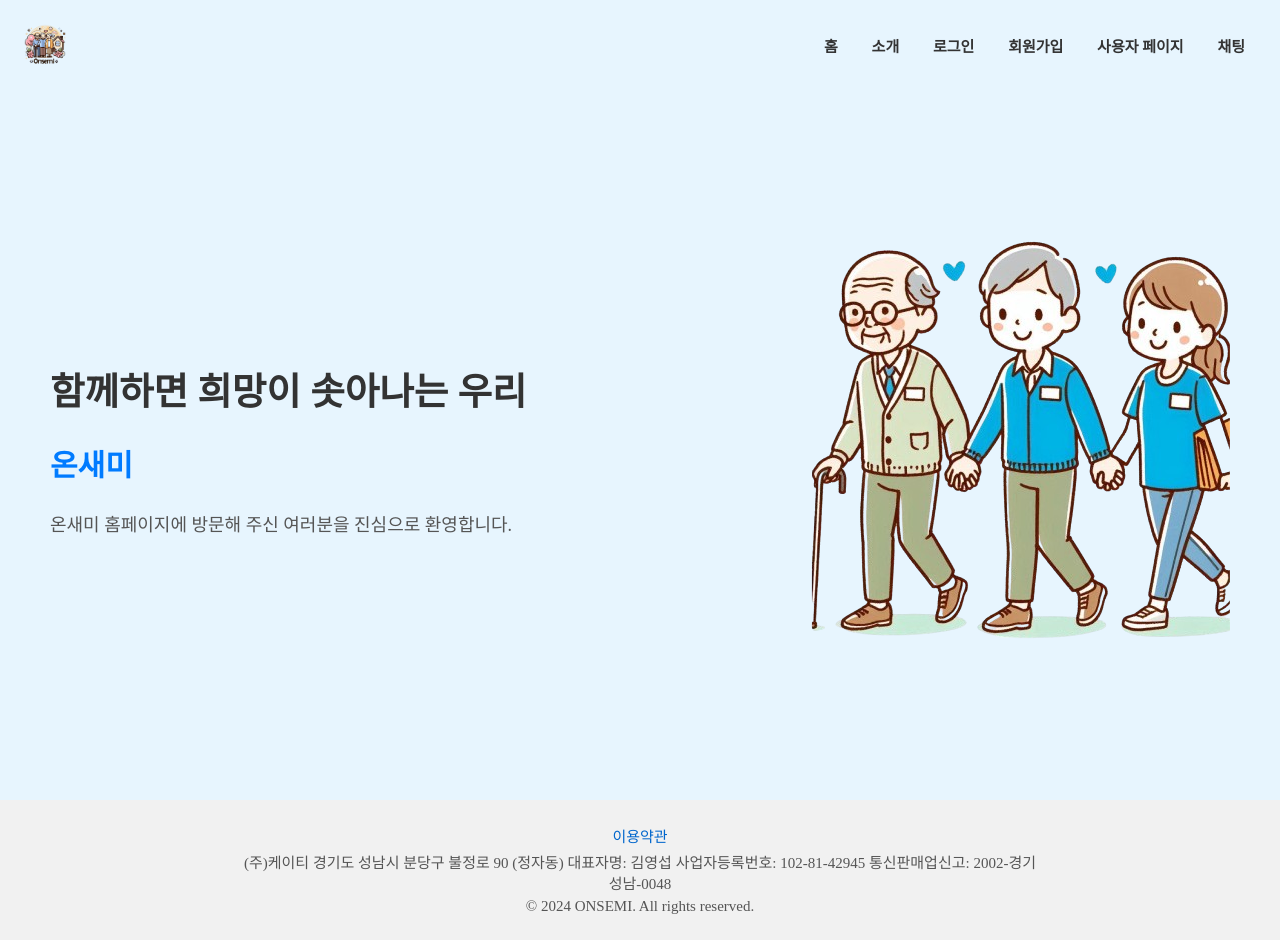
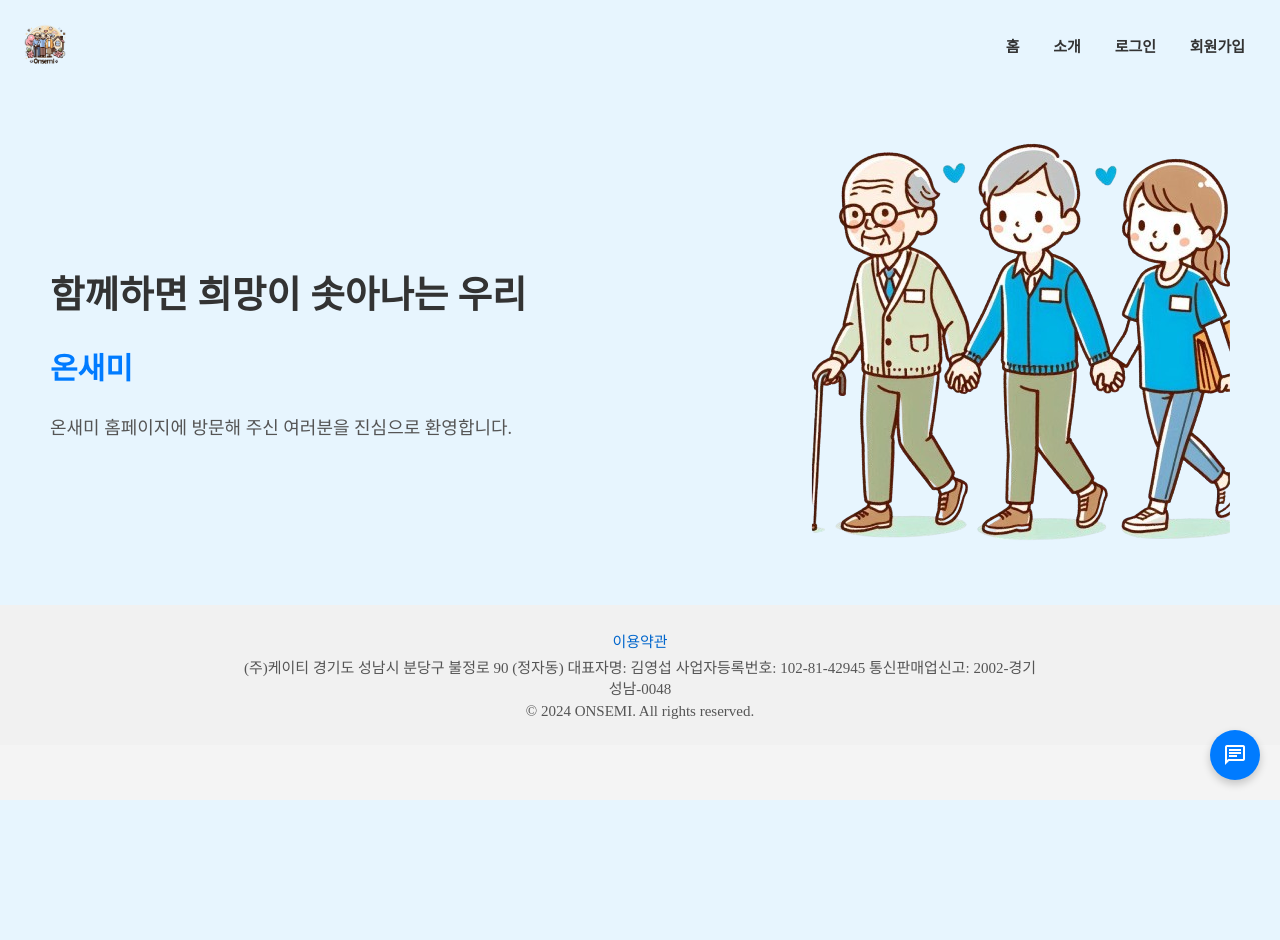
Before and after one commit to hyunjin1999/ONSEMI, a Django app: template main_app/templates/page/index.html in a window 1280 px wide. After the commit the page ends 800 px from the top, so only its background shows below. Run offline with Django 3.2, Linux system fonts and the light colour scheme; the template is opened without the code that fills it, so the values that code supplies are empty; some web fonts are replaced.

Commit message:
feat:메인페이지 수정(챗봇)

```diff
--- a/blog_app/views/notice_list_views.py
+++ b/blog_app/views/notice_list_views.py
@@ -1,10 +1,8 @@
 from blog_app.models import *
 from django.shortcuts import render, get_object_or_404
 from django.contrib.auth.decorators import login_required
-
+from django.shortcuts import render
 @login_required
-from django.shortcuts import render
-
 # 공지글 불러오기
 def notice_all(request):
 
--- a/main_app/templates/page/index.html
+++ b/main_app/templates/page/index.html
@@ -10,6 +10,7 @@
 <meta charset="UTF-8">
 <meta name="viewport" content="width=device-width, initial-scale=1.0">
 <link rel="stylesheet" href="{% static 'base.css' %}">
+<link rel="stylesheet" href="https://fonts.googleapis.com/css2?family=Material+Symbols+Outlined:opsz,wght,FILL,GRAD@24,400,0,0" />
 {% endblock %}
 </head>
 <body>
@@ -21,9 +22,7 @@
             <a href="/">홈</a>
             <a href="introduce/">소개</a>
             <a href="user/login/">로그인</a>
-            <a href="#">회원가입</a>
-            <a href="family/">사용자 페이지</a>
-            <a href="qa/chatting/" id="chat-link">채팅</a>
+            <a href="user/register/">회원가입</a>
         </nav>
     </div>
     <div class="main-content">
@@ -37,13 +36,14 @@
         </div>
     </div>
 
+
+
 {% endblock %}
-
 
 <script>
     // 로그인 안 하고 채팅을 클릭했을 때
     document.addEventListener('DOMContentLoaded', function() {
-            const chatLink = document.getElementById('chat-link'); // 채팅 링크의 ID가 'chat-link'라고 가정
+        const chatLink = document.getElementById('chat-link'); // 채팅 링크의 ID가 'chat-icon'이라고 가정
 
         chatLink.addEventListener('click', function(e) {
             e.preventDefault(); // 기본 링크 동작 방지
--- a/static/base.css
+++ b/static/base.css
@@ -16,7 +16,7 @@ body {
 .wrapper {
     display: flex;
     flex-direction: column;
-    min-height: 100vh;
+    min-height: 70vh;
 }
 
 .header {
@@ -74,3 +74,16 @@ body {
     width: 100%;
     height: auto;
 }
+#chat-list {
+    position: fixed;
+    bottom: 20px;
+    right: 20px;
+    width: 50px;
+    height: 50px;
+    cursor: pointer;
+}
+
+#chat-list img {
+    width: 100%;
+    height: auto;
+}
--- a/static/layout.css
+++ b/static/layout.css
@@ -39,3 +39,27 @@ footer {
 .footer-content a:hover {
     text-decoration: underline;
 }
+#chat-link-container {
+    position: fixed;
+    bottom: 20px;
+    right: 20px;
+    z-index: 1000; /* Ensures the link is above other content */
+}
+
+#chat-link {
+    display: flex;
+    align-items: center;
+    justify-content: center;
+    width: 50px;
+    height: 50px;
+    background-color: #007bff;
+    border-radius: 50%;
+    color: white;
+    text-decoration: none;
+    font-size: 24px;
+    box-shadow: 0 4px 8px rgba(0, 0, 0, 0.2);
+}
+
+#chat-link:hover {
+    background-color: #0056b3;
+}
--- a/templates/layout.html
+++ b/templates/layout.html
@@ -1,4 +1,3 @@
-
 <!DOCTYPE html>
 <html lang="ko">
 {% load static %}
@@ -7,6 +6,7 @@
     <meta name="viewport" content="width=device-width, initial-scale=1.0">
     <link rel="icon" href="{% static 'main/onsemi.ico' %}">
     <link rel="stylesheet" href="{% static 'layout.css' %}">
+    <link rel="stylesheet" href="https://fonts.googleapis.com/css2?family=Material+Symbols+Outlined:opsz,wght,FILL,GRAD@24,400,0,0" />
     <title>{% block title %}{% endblock %}</title>
     {% block extra_css %}{% endblock %}
 </head>
@@ -14,6 +14,15 @@
     <div class="wrapper">
         {% block content %}{% endblock %}
     </div>
+
+    <div id="chat-link-container">
+        <a href="qa/chatting/" id="chat-link">
+            <span class="material-symbols-outlined">
+                chat
+            </span>
+        </a>
+    </div>
+
     <footer>
         <div class="footer-content">
             <p><a href="terms/">이용약관</a></p>
```
Also changed, not shown: 1 other file. Lines whose indentation alone changed are shown as unchanged.
